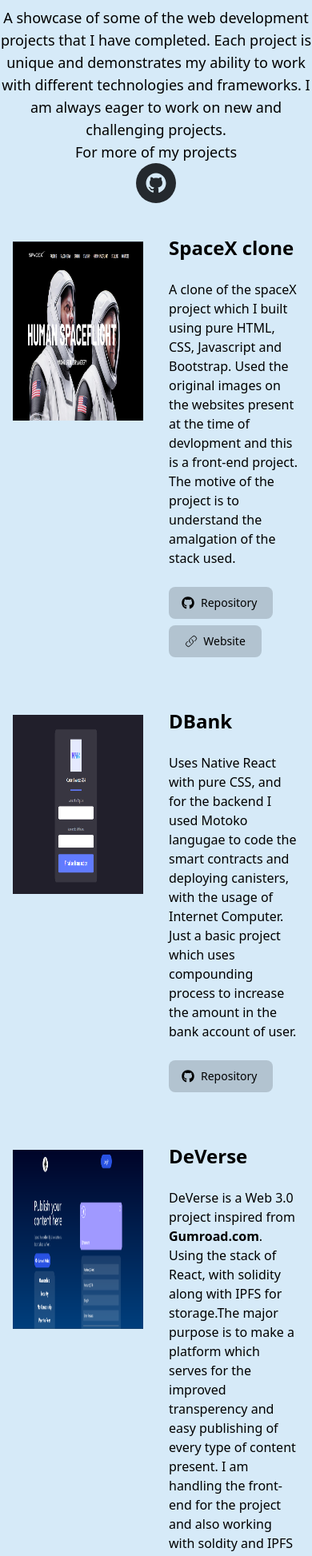
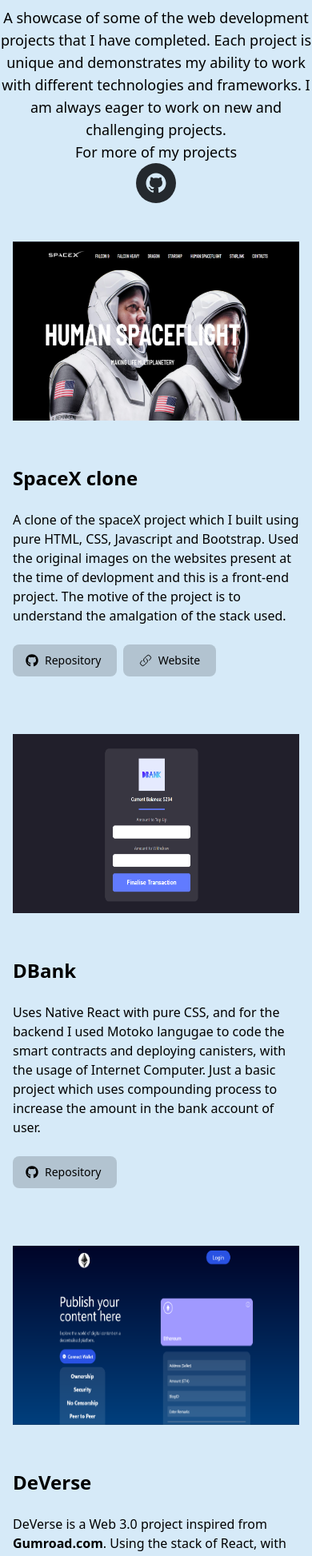
Before and after one commit to mank-423/Portfolio-React, a React (Create React App) app: page / in a window 390 px wide. Shown: the part 1681-3627 px from the top of the page at 80% size. Built offline with nearby package versions, Linux system fonts and the light colour scheme; a web font is replaced by a local one.

Commit message:
Responsive project section

```diff
--- a/src/components/Projects.jsx
+++ b/src/components/Projects.jsx
@@ -13,7 +13,7 @@
                 Each project is unique and demonstrates my ability to work with different technologies and frameworks. I am always eager to work on new and challenging projects.</p>
             <p className="text-lg md:text-base">For more of my projects</p> <p> <SocialIcon url="https://github.com/mank-423" /></p> </center>
         </div>
-            <div className="proj1 grid grid-cols-2">
+            <div className="proj1 lg:grid lg:grid-cols-2">
                 <div className="proj_image p-4 w-full mt-8">
                     <img className="h-56 lg:h-72 w-full" src={spacex} alt="SpaceX"></img>
                 </div>
@@ -43,7 +43,7 @@
                 </div>
 
             </div>
-            <div className="proj2 grid grid-cols-2">
+            <div className="proj2 lg:grid lg:grid-cols-2">
                 <div className="proj_image p-4 w-full mt-8">
                     <img className="h-56 lg:h-72 w-full" src={dbank} alt="dbank"></img>
                 </div>
@@ -65,7 +65,7 @@
                 </div>
             </div>
 
-            <div className="proj3 grid grid-cols-2">
+            <div className="proj3 lg:grid lg:grid-cols-2">
                 <div className="proj_image p-4 w-full mt-8">
                     <img className="h-56 lg:h-72 w-full" src={hack} alt="hack-this-fall"></img>
                 </div>
@@ -88,7 +88,7 @@
                     </a>
                 </div>
             </div>
-            <div className="proj4 grid grid-cols-2">
+            <div className="proj4 lg:grid lg:grid-cols-2">
                 <div className="proj_image p-4 w-full mt-8">
                     <img className="h-56 lg:h-72 w-full" src={translator} alt="Translator"></img>
                 </div>
```
